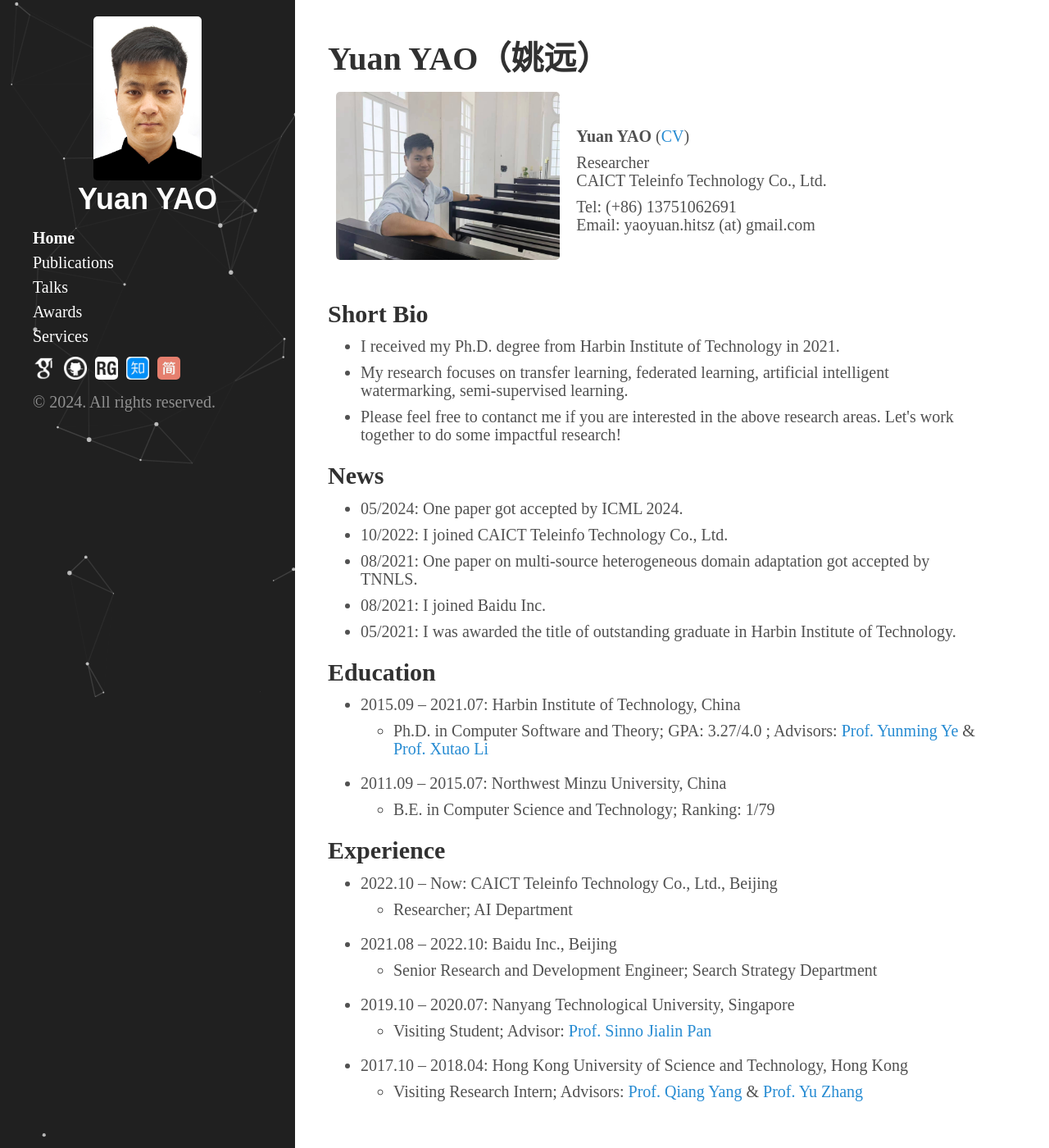
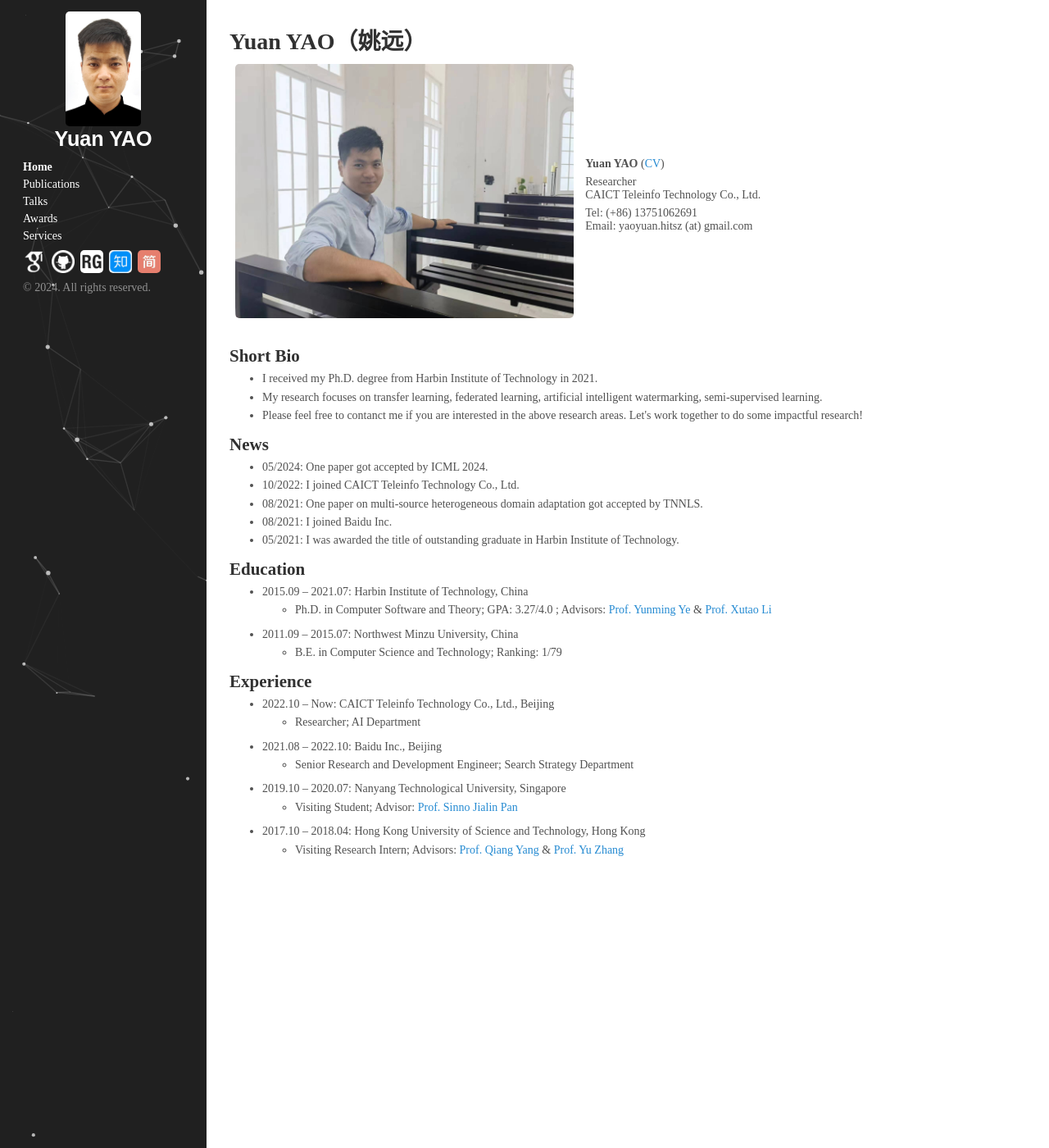
Before and after one commit to yyyaoyuan/yyyaoyuan.github.io, a Jekyll site: the page built from index.html, in a window 1280 px wide and 1400 px high. Shown: the whole window at 82% size. Built offline with Jekyll 4.4.1, drawn with Linux system fonts in a browser that asks for light colours; the list of posts is cut into pages by our own code.

Commit message:
Update hyde.css

```diff
--- a/public/css/hyde.css
+++ b/public/css/hyde.css
@@ -40,12 +40,12 @@ table {
 }
 @media (min-width: 30em) {
   html {
-    font-size: 16px;
+    font-size: 14px;
   }
 }
-@media (min-width: 58em) {
+@media (min-width: 30em) {
   html {
-    font-size: 20px;
+    font-size: 14px;
   }
 }
 /*button for links */
```
